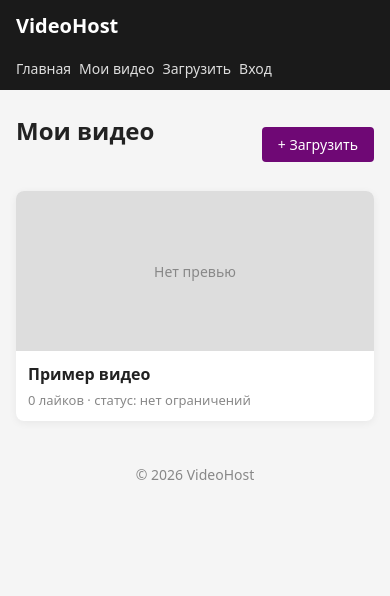
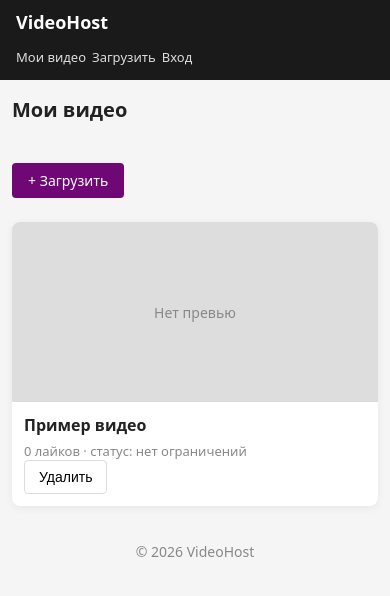
Before and after one commit to hlebstar/videohosting, a PHP site: page /pages/my-videos.php in a window 390 px wide. Shown: the top 596 px of the page. Run offline with PHP 8.4, Linux system fonts and the light colour scheme.

Commit message:
функциональные правки на страницах

```diff
--- a/assets/css/style.css
+++ b/assets/css/style.css
@@ -351,9 +351,9 @@ body {
 }
 
 .tab.active {
-    background: #e74c3c;
+    background: #68033e;
     color: #fff;
-    border-color: #e74c3c;
+    border-color: #890983;
 }
 
 .tbl {
@@ -397,3 +397,155 @@ body {
 .btn-save:hover {
     background: #219a52;
 }
+
+@media (max-width: 900px) {
+    .hd-in {
+        flex-wrap: wrap;
+        gap: 12px;
+    }
+
+    .srch {
+        order: 3;
+        max-width: 100%;
+        width: 100%;
+    }
+
+    .vid-list {
+        grid-template-columns: repeat(auto-fill, minmax(240px, 1fr));
+    }
+
+    .vid-page {
+        max-width: 100%;
+    }
+
+    .tbl {
+        font-size: 13px;
+    }
+
+    .tbl th,
+    .tbl td {
+        padding: 10px 8px;
+    }
+}
+
+@media (max-width: 600px) {
+    .hd {
+        padding: 10px 0;
+    }
+
+    .hd-in {
+        flex-direction: column;
+        align-items: flex-start;
+        gap: 10px;
+    }
+
+    .logo {
+        font-size: 18px;
+    }
+
+    .nav {
+        width: 100%;
+        flex-wrap: wrap;
+        gap: 6px;
+    }
+
+    .nav-l {
+        font-size: 13px;
+        padding: 4px 0;
+    }
+
+    .srch {
+        width: 100%;
+    }
+
+    .main {
+        margin: 16px auto;
+        padding: 0 12px;
+    }
+
+    .ttl {
+        font-size: 20px;
+    }
+
+    .form-box {
+        margin: 20px 0;
+        padding: 20px 16px;
+        border-radius: 6px;
+    }
+
+    .page-hd {
+        flex-direction: column;
+        align-items: flex-start;
+        gap: 12px;
+    }
+
+    .vid-list {
+        grid-template-columns: 1fr;
+        gap: 16px;
+    }
+
+    .vid-thumb {
+        height: 180px;
+    }
+
+    .vid-name {
+        font-size: 18px;
+    }
+
+    .vid-actions {
+        flex-wrap: wrap;
+    }
+
+    .player-vid {
+        max-height: 240px;
+    }
+
+    .admin-tabs {
+        flex-wrap: wrap;
+    }
+
+
+    .tbl {
+        display: block;
+        overflow-x: auto;
+        white-space: nowrap;
+    }
+}
+
+@media (max-width: 380px) {
+    .nav-l {
+        font-size: 12px;
+    }
+
+    .btn,
+    .btn-sm {
+        width: 100%;
+        text-align: center;
+    }
+
+    .vid-stats {
+        font-size: 13px;
+    }
+}
+
+.vid-title a {
+    color: inherit;
+    text-decoration: none;
+}
+.vid-title a:hover {
+    color: #6f0875;
+}
+.vid-thumb {
+    display: flex;
+    text-decoration: none;
+}
+
+a.vid-card {
+    text-decoration: none;
+    color: inherit;
+    display: block;
+}
+a.vid-card:hover {
+    transform: translateY(-2px);
+    transition: transform 0.15s;
+}
--- a/assets/js/my-videos.js
+++ b/assets/js/my-videos.js
@@ -1 +1,30 @@
-console.log('my-videos.js loaded');
+document.addEventListener('DOMContentLoaded', () => {
+    const list = document.getElementById('my-list');
+    const empty = list.querySelector('.empty');
+
+    // Делегирование событий для кнопок удаления
+    list.addEventListener('click', (e) => {
+        const btn = e.target.closest('.btn-del');
+        if (!btn) return;
+
+        const card = btn.closest('.vid-card');
+        if (!card) return;
+
+        if (confirm('Удалить это видео?')) {
+            card.remove();
+            checkEmpty();
+        }
+    });
+
+    function checkEmpty() {
+        const cards = list.querySelectorAll('.vid-card');
+        if (cards.length === 0) {
+            empty.style.display = 'block';
+        } else {
+            empty.style.display = 'none';
+        }
+    }
+
+    // Проверяем при загрузке
+    checkEmpty();
+});
--- a/pages/login.php
+++ b/pages/login.php
@@ -16,7 +16,6 @@ session_start();
 <div class="hd-in">
  <a href="index.php" class="logo">VideoHost</a>
  <nav class="nav">
- <a href="index.php" class="nav-l">Главная</a>
  <a href="register.php" class="nav-l">Регистарция</a>
  </nav>
 </div>
--- a/pages/my-videos.php
+++ b/pages/my-videos.php
@@ -1,6 +1,6 @@
 <?php
 session_start();
-// позже: проверка авторизации
+
 ?>
 <!DOCTYPE html>
 <html lang="ru">
@@ -16,7 +16,6 @@ session_start();
     <div class="hd-in">
         <a href="index.php" class="logo">VideoHost</a>
         <nav class="nav">
-            <a href="index.php" class="nav-l">Главная</a>
             <a href="my-videos.php" class="nav-l">Мои видео</a>
             <a href="upload.php" class="nav-l">Загрузить</a>
             <a href="login.php" class="nav-l">Вход</a>
@@ -32,11 +31,17 @@ session_start();
 
     <div class="vid-list" id="my-list">
         <div class="vid-card">
-            <div class="vid-thumb">Нет превью</div>
-            <div class="vid-info">
-                <h3 class="vid-title">Пример видео</h3>
-                <p class="vid-meta">0 лайков · статус: нет ограничений</p>
-            </div>
+    <a href="video.php?id=1" class="vid-thumb">Нет превью</a>
+    <div class="vid-info">
+        <h3 class="vid-title">
+            <a href="video.php?id=1">Пример видео</a>
+        </h3>
+        <p class="vid-meta">0 лайков · статус: нет ограничений</p>
+        <div class="vid-actions">
+            <button class="btn-act btn-del" data-id="1">Удалить</button>
+        </div>
+    </div>
+</div>
         </div>
 
         <p class="empty" style="display:none;">У вас пока нет видео</p>
--- a/pages/register.php
+++ b/pages/register.php
@@ -15,7 +15,6 @@ session_start();
     <div class="hd-in">
         <a href="index.php" class="logo">VideoHost</a>
         <nav class="nav">
-            <a href="index.php" class="nav-l">Главная</a>
             <a href="login.php" class="nav-l">Вход</a>
         </nav>
     </div>
--- a/pages/upload.php
+++ b/pages/upload.php
@@ -1,6 +1,6 @@
 <?php
 session_start();
-// позже здесь будет проверка: если не авторизован → редирект на login
+
 ?>
 <!DOCTYPE html>
 <html lang="ru">
@@ -16,7 +16,6 @@ session_start();
     <div class="hd-in">
         <a href="index.php" class="logo">VideoHost</a>
         <nav class="nav">
-            <a href="index.php" class="nav-l">Главная</a>
             <a href="my-videos.php" class="nav-l">Мои видео</a>
             <a href="upload.php" class="nav-l">Загрузить</a>
             <a href="login.php" class="nav-l">Вход</a>
--- a/pages/video.php
+++ b/pages/video.php
@@ -16,7 +16,6 @@ $id = $_GET['id'] ?? 0;
     <div class="hd-in">
         <a href="index.php" class="logo">VideoHost</a>
         <nav class="nav">
-            <a href="index.php" class="nav-l">Главная</a>
             <a href="my-videos.php" class="nav-l">Мои видео</a>
             <a href="upload.php" class="nav-l">Загрузить</a>
             <a href="login.php" class="nav-l">Вход</a>
@@ -41,8 +40,8 @@ $id = $_GET['id'] ?? 0;
                 <span id="date">01.01.2026</span>
             </div>
             <div class="vid-actions">
-                <button class="btn-act" id="btn-like">👍 Лайк</button>
-                <button class="btn-act" id="btn-dislike">👎 Дизлайк</button>
+                <button class="btn-act" id="btn-like"> Лайк</button>
+                <button class="btn-act" id="btn-dislike"> Дизлайк</button>
             </div>
         </div>
 
```
Also changed, not shown: assets/js/admin.js (+10 -2 lines), assets/js/upload.js (+27 -2 lines), assets/js/video.js (+24 -5 lines), pages/index.php (+9 -4 lines).
